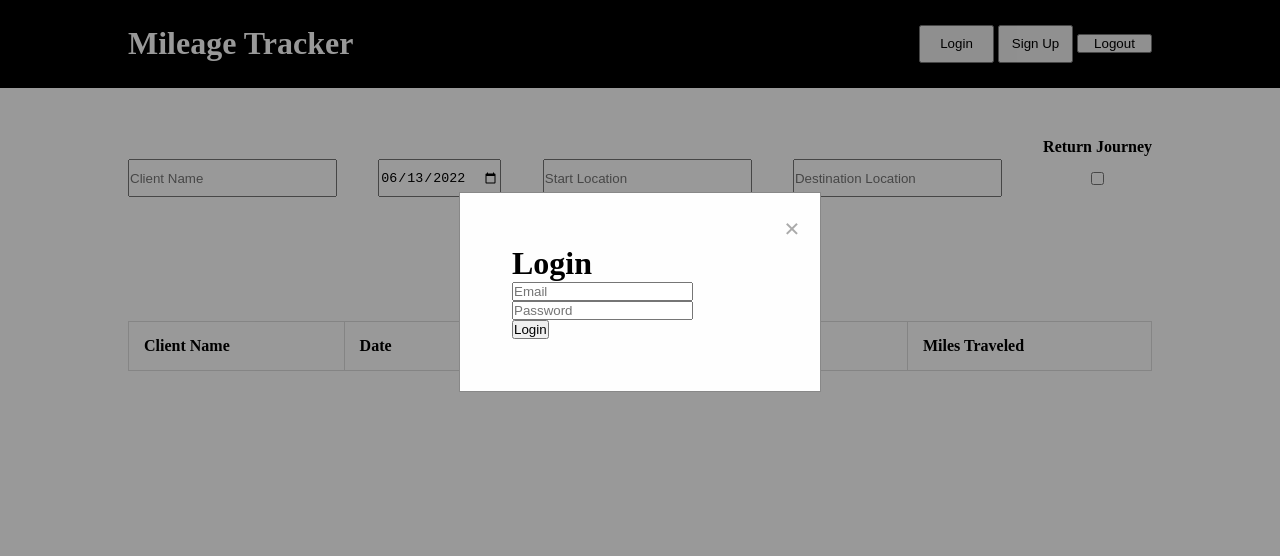
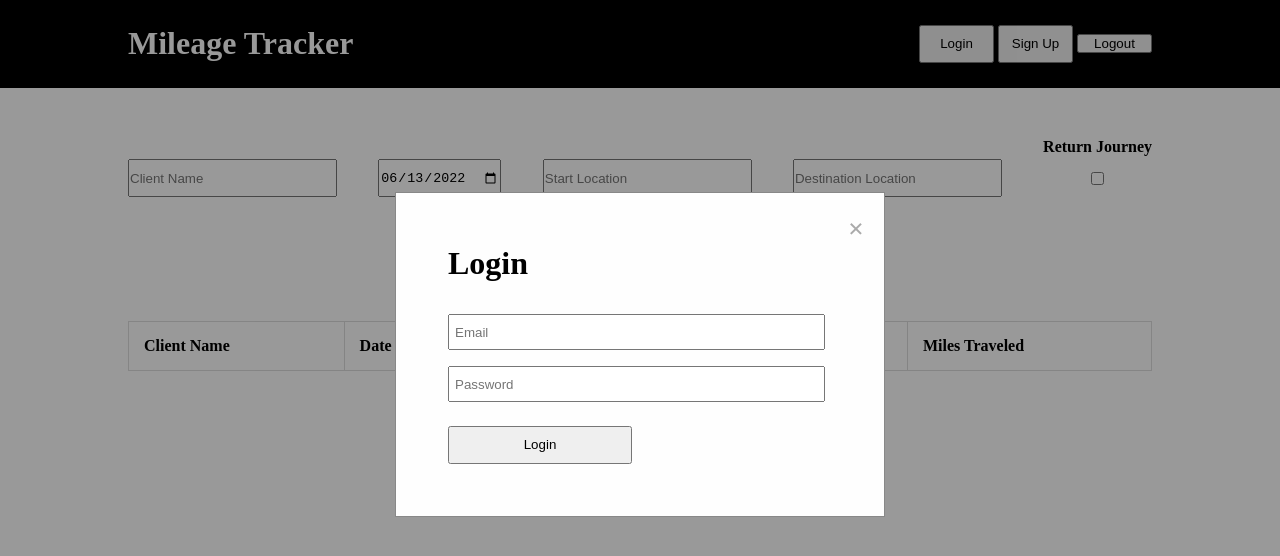
Before and after one commit to lewispotticary/mileage-tracker, a plain HTML site: page index.html in a window 1280 px wide. Both pictures are taken after a click on the button "Login". Drawn offline with Linux system fonts and the light colour scheme; some packages are replaced by stand-ins of ours; no server answers.

Commit message:
Styled login container

```diff
--- a/modal/modal.css
+++ b/modal/modal.css
@@ -19,7 +19,7 @@
   margin: 15% auto; /* 15% from the top and centered */
   padding: 20px;
   border: 1px solid #888;
-  width: 25%; /* Could be more or less, depending on screen size */
+  width: 35%; /* Could be more or less, depending on screen size */
 }
 
 /* The Close Button */
@@ -39,9 +39,32 @@
 }
 
 #login-container,
-#login-container {
+#signup-container {
   display: flex;
   justify-content: center;
   flex-direction: column;
   padding: 2rem;
 }
+
+#login-container h1, #signup-container h2{
+  margin-bottom: 2rem;
+}
+
+#login-container input, #signup-container input{
+  width: 100%;
+  height: 2rem;
+  margin-bottom: 1rem;
+  padding-left: 5px;
+}
+
+#login-container button, #signup-container button{
+  width: 50%;
+  height: 2.37rem;
+  margin-top: 0.5rem;
+}
+
+@media only screen and (max-width: 750px) {
+  .signup-content, .login-content {
+    width: 75%;
+  }
+}
```
